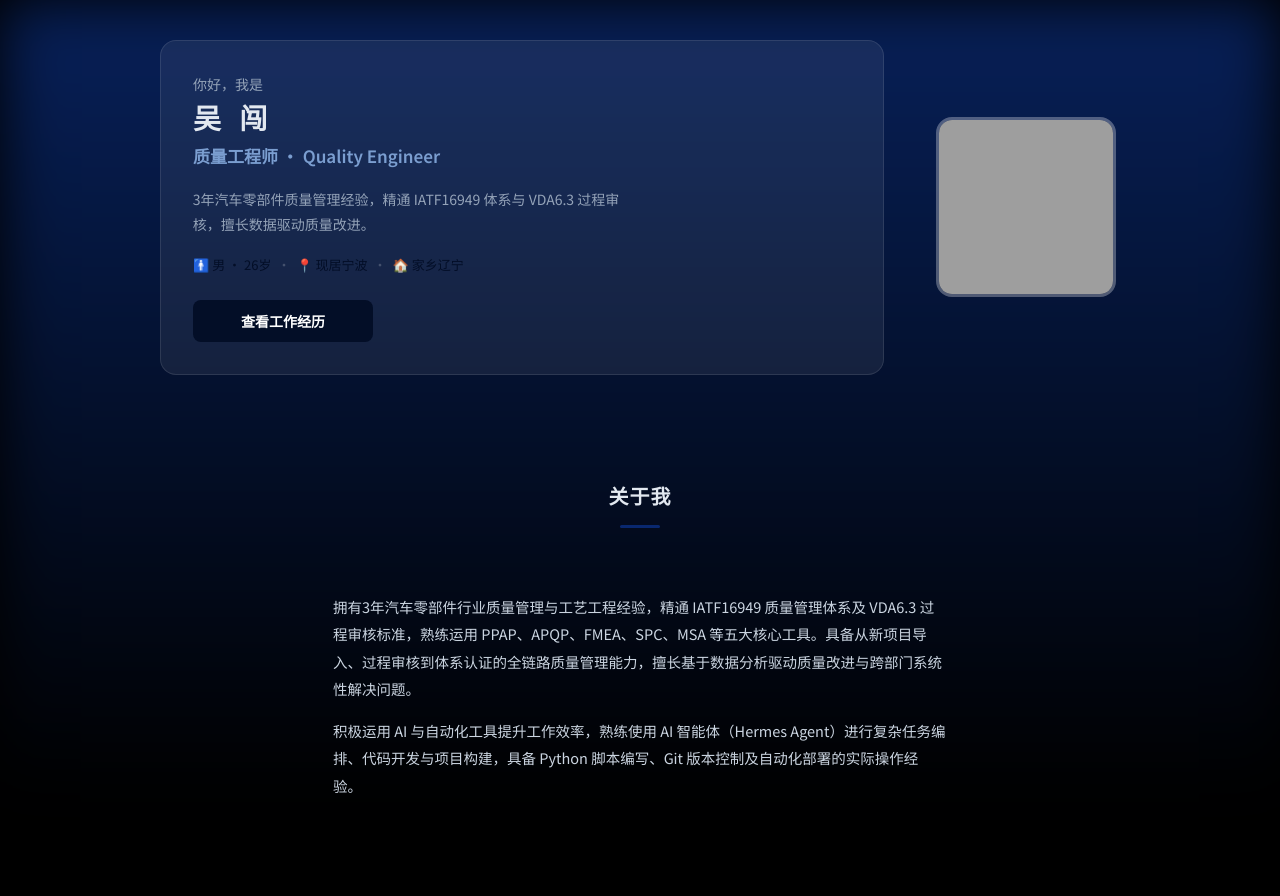
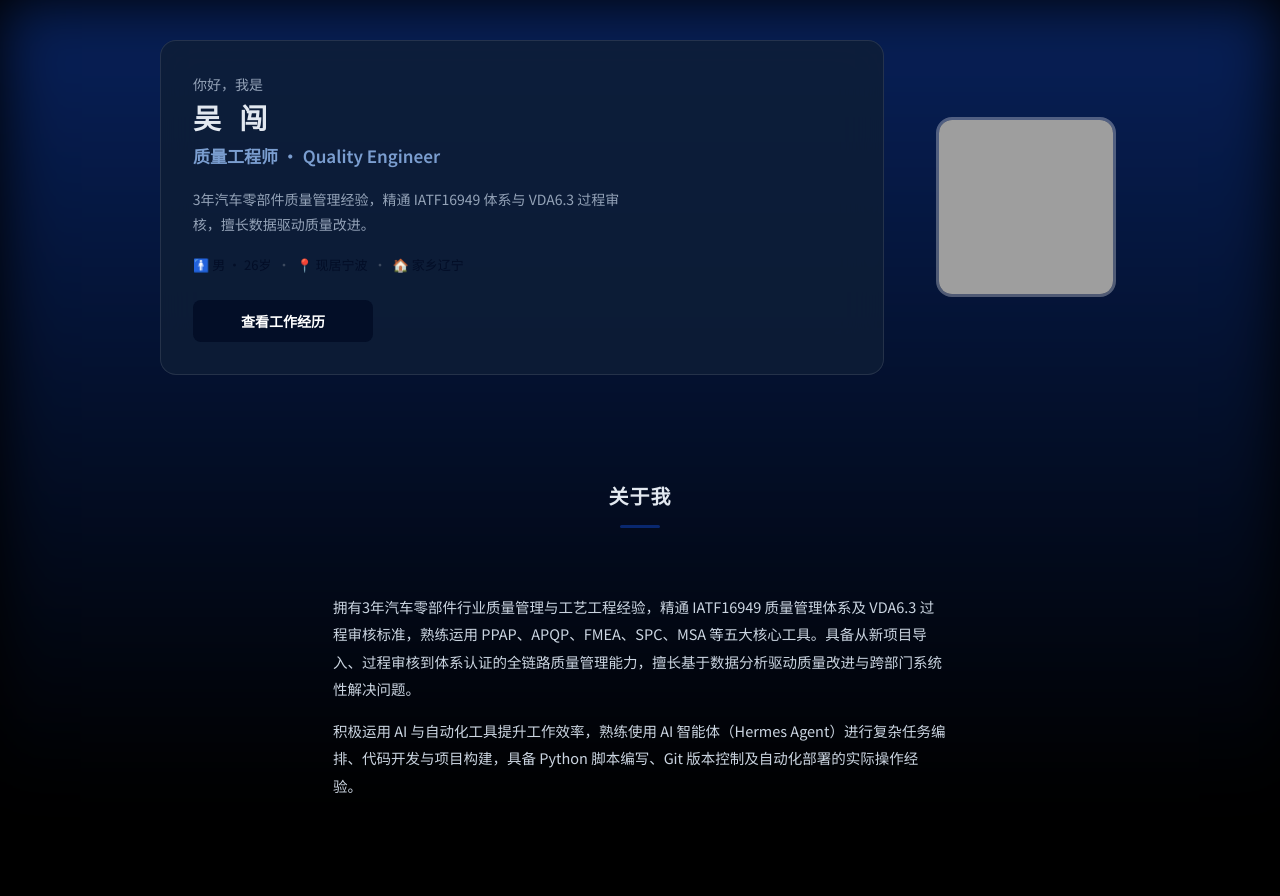
Before and after one commit to Charle-w/personal-website, a plain HTML site: page index.html in a window 1280 px wide. Shown: the top 896 px of the page. Drawn offline with Linux system fonts and the light colour scheme; grey boxes are pictures that could not be loaded.

Commit message:
Block background text bleed-through: hero bg rgba(15,30,55,0.85) + blur

```diff
--- a/assets/css/style.css
+++ b/assets/css/style.css
@@ -88,7 +88,7 @@ body::before {
   gap: 48px;
   transition: gap 0.4s cubic-bezier(0.16, 1, 0.3, 1);
 }
-.hero-text { flex: 1; background: rgba(255,255,255,0.07); border-radius: 16px; padding: 32px; border: 1px solid rgba(255,255,255,0.1); transition: padding 0.4s cubic-bezier(0.16, 1, 0.3, 1); }
+.hero-text { flex: 1; background: rgba(15,30,55,0.85); backdrop-filter: blur(20px); -webkit-backdrop-filter: blur(20px); border-radius: 16px; padding: 32px; border: 1px solid rgba(255,255,255,0.1); transition: padding 0.4s cubic-bezier(0.16, 1, 0.3, 1); }
 
 .hero-greeting {
   display: block;
```
